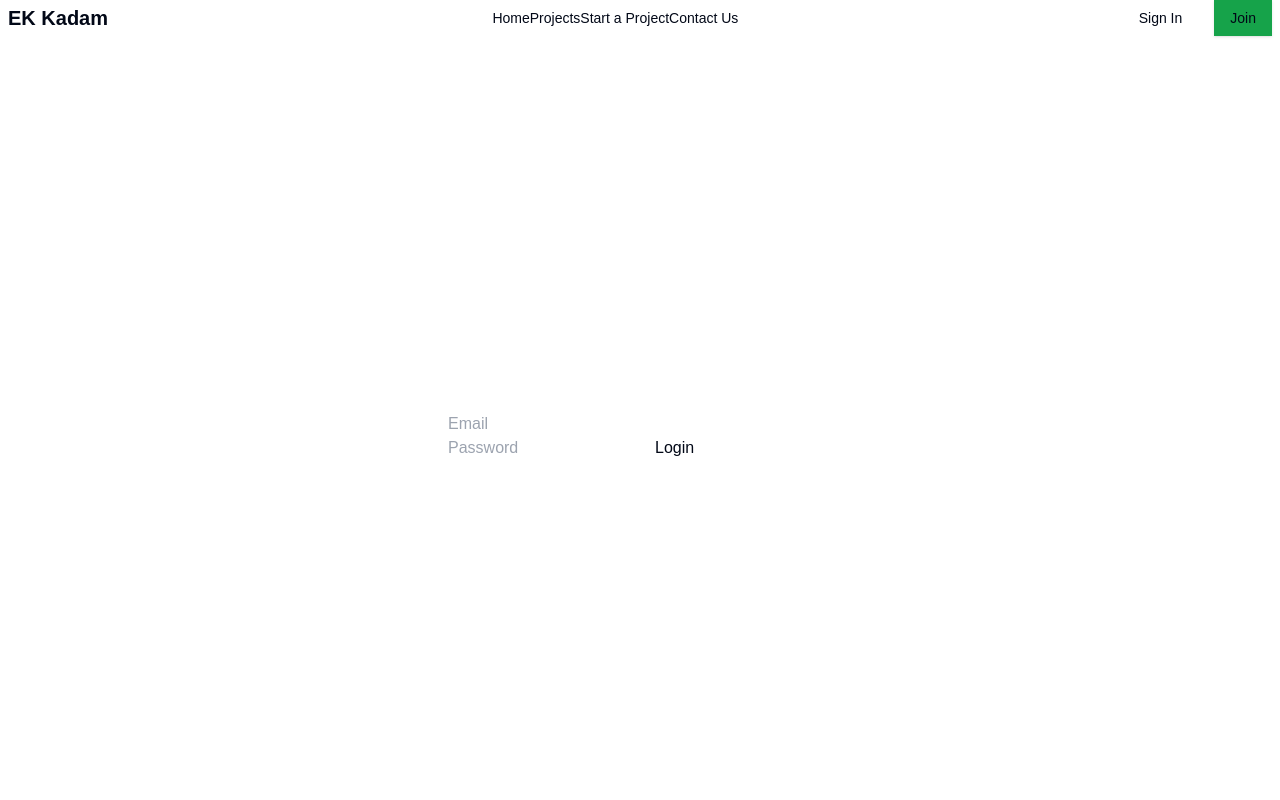
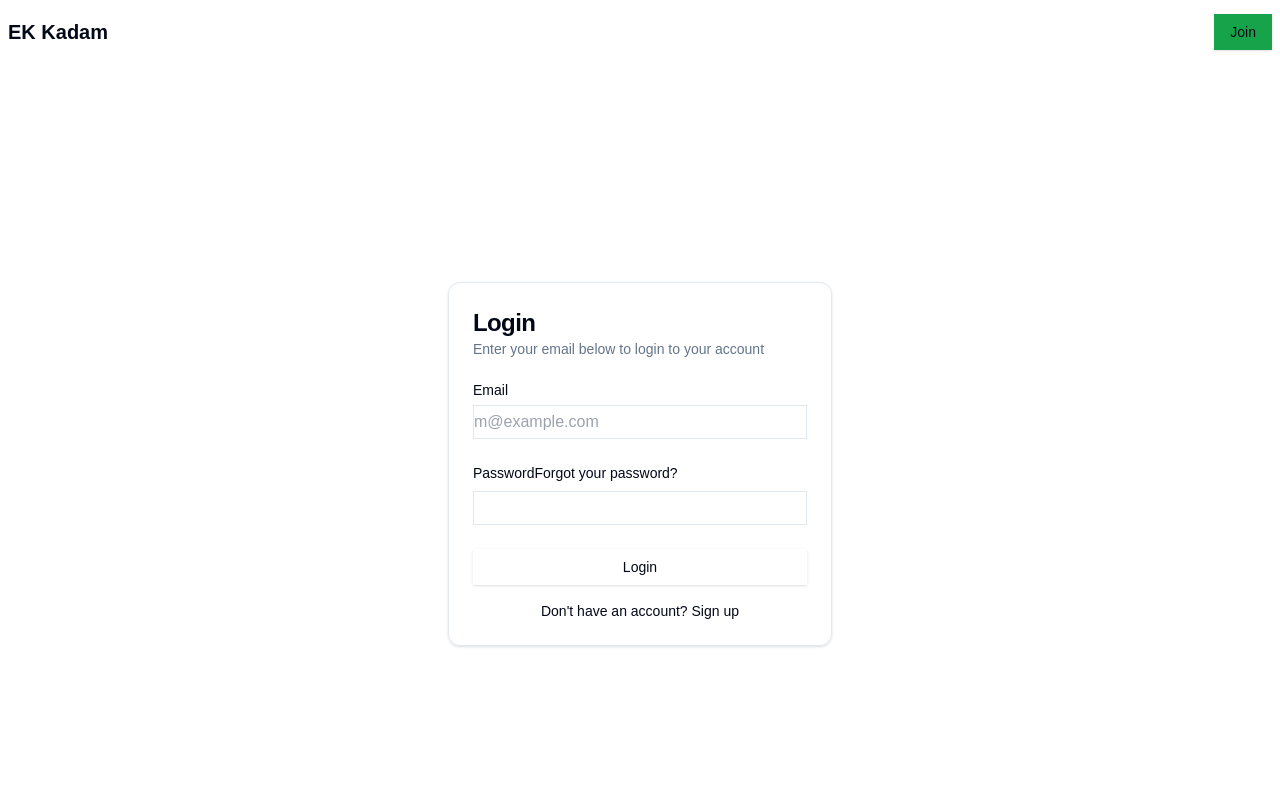
Before and after one commit to kecitclub/theDebuggers, a Next.js app in the folder client/: page /auth/login in a window 1280 px wide. Shown: the top 800 px of the page. Built offline with nearby package versions, Linux system fonts and the light colour scheme.

Commit message:
dashboard

```diff
--- a/client/package.json
+++ b/client/package.json
@@ -9,13 +9,18 @@
     "lint": "next lint"
   },
   "dependencies": {
+    "@radix-ui/react-avatar": "^1.1.2",
     "@radix-ui/react-checkbox": "^1.1.3",
+    "@radix-ui/react-collapsible": "^1.1.2",
+    "@radix-ui/react-dialog": "^1.1.4",
+    "@radix-ui/react-dropdown-menu": "^2.1.4",
     "@radix-ui/react-label": "^2.1.1",
     "@radix-ui/react-popover": "^1.1.4",
     "@radix-ui/react-progress": "^1.1.1",
     "@radix-ui/react-select": "^2.1.4",
     "@radix-ui/react-separator": "^1.1.1",
     "@radix-ui/react-slot": "^1.1.1",
+    "@radix-ui/react-tooltip": "^1.1.6",
     "axios": "^1.7.9",
     "class-variance-authority": "^0.7.1",
     "clsx": "^2.1.1",
--- a/client/src/Components/auth/login-form.tsx
+++ b/client/src/Components/auth/login-form.tsx
@@ -1,111 +1,123 @@
-// import { cn } from "@/lib/utils";
-// import { Button } from "@/components/ui/button";
-// import {
-//   Card,
-//   CardContent,
-//   CardDescription,
-//   CardHeader,
-//   CardTitle,
-// } from "@/components/ui/card";
-// import { Input } from "@/components/ui/input";
-// import { Label } from "@/components/ui/label";
-
-// export default function LoginForm({
-//   className,
-//   ...props
-// }: React.ComponentPropsWithoutRef<"div">) {
-//   return (
-//     <div className={cn("flex flex-col gap-6", className)} {...props}>
-//       <Card>
-//         <CardHeader>
-//           <CardTitle className="text-2xl">Login</CardTitle>
-//           <CardDescription>
-//             Enter your email below to login to your account
-//           </CardDescription>
-//         </CardHeader>
-//         <CardContent>
-//           <form>
-//             <div className="flex flex-col gap-6">
-//               <div className="grid gap-2">
-//                 <Label htmlFor="email">Email</Label>
-//                 <Input
-//                   id="email"
-//                   type="email"
-//                   placeholder="m@example.com"
-//                   required
-//                 />
-//               </div>
-//               <div className="grid gap-2">
-//                 <div className="flex items-center">
-//                   <Label htmlFor="password">Password</Label>
-//                   <a
-//                     href="/auth/forget-password"
-//                     className="ml-auto inline-block text-sm underline-offset-4 hover:underline"
-//                   >
-//                     Forgot your password?
-//                   </a>
-//                 </div>
-//                 <Input id="password" type="password" required />
-//               </div>
-//               <Button type="submit" className="w-full">
-//                 Login
-//               </Button>
-//               <Button variant="outline" className="w-full">
-//                 Login with Google
-//               </Button>
-//             </div>
-//             <div className="mt-4 text-center text-sm">
-//               Don&apos;t have an account?{" "}
-//               <a href="/auth/signup" className="underline underline-offset-4">
-//                 Sign up
-//               </a>
-//             </div>
-//           </form>
-//         </CardContent>
-//       </Card>
-//     </div>
-//   );
-// }
 "use client";
+import { cn } from "@/lib/utils";
+import { Button } from "@/components/ui/button";
 import { useState } from "react";
 import { login } from "@/lib/auth";
+import { toast } from "react-toastify";
+import {
+  Card,
+  CardContent,
+  CardDescription,
+  CardHeader,
+  CardTitle,
+} from "@/components/ui/card";
+import { Input } from "@/components/ui/input";
+import { Label } from "@/components/ui/label";
+import { useRouter } from "next/navigation";
 
-const Login = () => {
+export default function LoginForm({
+  className,
+  ...props
+}: React.ComponentPropsWithoutRef<"div">) {
+  const router = useRouter();
   const [email, setEmail] = useState("");
   const [password, setPassword] = useState("");
   const [error, setError] = useState("");
 
-  const handleSubmit = async (e) => {
+  const handleSubmit = async (e: any) => {
     e.preventDefault();
     try {
       const data = await login({ email, password });
       localStorage.setItem("token", data.token);
-      alert("Login successful");
-    } catch (err) {
-      setError(err.response.data.message);
+      localStorage.setItem("role", data.role);
+      toast.success("Login successful");
+      router.replace(`/dashboard/${data.role}/`);
+    } catch (err: any) {
+      setError(err?.response?.data?.message || "An error occurred");
     }
   };
 
   return (
+    <div className={cn("flex flex-col gap-6", className)} {...props}>
+      <Card>
+        <CardHeader>
+          <CardTitle className="text-2xl">Login</CardTitle>
+          <CardDescription>
+            Enter your email below to login to your account
+          </CardDescription>
+        </CardHeader>
+        <CardContent>
           <form onSubmit={handleSubmit}>
-      <input
+            <div className="flex flex-col gap-6">
+              <div className="grid gap-2">
+                <Label htmlFor="email">Email</Label>
+                <Input
+                  id="email"
                   type="email"
-        placeholder="Email"
-        value={email}
+                  placeholder="m@example.com"
                   onChange={(e) => setEmail(e.target.value)}
                   required
                 />
-      <input
+              </div>
+              <div className="grid gap-2">
+                <div className="flex items-center">
+                  <Label htmlFor="password">Password</Label>
+                  <a
+                    href="/auth/forget-password"
+                    className="ml-auto inline-block text-sm underline-offset-4 hover:underline"
+                  >
+                    Forgot your password?
+                  </a>
+                </div>
+                <Input
+                  id="password"
+                  onChange={(e) => setPassword(e.target.value)}
+                  name="password"
                   type="password"
-        placeholder="Password"
-        value={password}
-        onChange={(e) => setPassword(e.target.value)}
                   required
                 />
-      <button type="submit">Login</button>
-      {error && <p>{error}</p>}
+              </div>
+              <Button type="submit" className="w-full">
+                Login
+              </Button>
+              {/* <Button variant="outline" className="w-full">
+                Login with Google
+              </Button> */}
+            </div>
+            <div className="mt-4 text-center text-sm">
+              Don&apos;t have an account?{" "}
+              <a href="/auth/signup" className="underline underline-offset-4">
+                Sign up
+              </a>
+            </div>
           </form>
+        </CardContent>
+      </Card>
+    </div>
   );
-};
+}
 
-export default Login;
+// const Login = () => {
+//   return (
+//     <form onSubmit={handleSubmit}>
+//       <input
+//         type="email"
+//         placeholder="Email"
+//         value={email}
+//         onChange={(e) => setEmail(e.target.value)}
+//         required
+//       />
+//       <input
+//         type="password"
+//         placeholder="Password"
+//         value={password}
+//         onChange={(e) => setPassword(e.target.value)}
+//         required
+//       />
+//       <button type="submit">Login</button>
+//       {error && <p>{error}</p>}
+//     </form>
+//   );
+// };
+
+// export default Login;
--- /dev/null
+++ b/client/src/app/dashboard/[slug]/layout.tsx
@@ -0,0 +1,68 @@
+import type { Metadata } from "next";
+import { AppSidebar } from "@/components/Dashboard/app-sidebar";
+import {
+  Breadcrumb,
+  BreadcrumbItem,
+  BreadcrumbLink,
+  BreadcrumbList,
+  BreadcrumbPage,
+  BreadcrumbSeparator,
+} from "@/components/ui/breadcrumb";
+import { Separator } from "@/components/ui/separator";
+import {
+  SidebarInset,
+  SidebarProvider,
+  SidebarTrigger,
+} from "@/components/ui/sidebar";
+import { clientAdmin } from "@/constant/dashboardConstant";
+import { notFound } from "next/navigation";
+
+export const metadata: Metadata = {
+  title: "Eak Kadam",
+  description: "A steps toward the betterment",
+};
+export async function generateStaticParams() {
+  return [{ slug: "user" }, { slug: "admin" }];
+}
+export default async function Layout({
+  children,
+  params,
+}: {
+  params: Promise<{ slug: string }>;
+  children: React.ReactNode;
+}) {
+  const { slug } = await params;
+  const validSlug = await clientAdmin.find((i) => i.slug == slug);
+  if (!validSlug) {
+    notFound();
+  }
+
+  return (
+    <SidebarProvider>
+      <AppSidebar />
+      <SidebarInset>
+        <header className="flex h-16 shrink-0 items-center gap-2 transition-[width,height] ease-linear group-has-[[data-collapsible=icon]]/sidebar-wrapper:h-12">
+          <div className="flex items-center gap-2 px-4">
+            <SidebarTrigger className="-ml-1" />
+            <Separator orientation="vertical" className="mr-2 h-4" />
+            <Breadcrumb>
+              <BreadcrumbList>
+                <BreadcrumbItem className="hidden md:block">
+                  <BreadcrumbLink href="#">
+                    Building Your Application
+                    {slug}
+                  </BreadcrumbLink>
+                </BreadcrumbItem>
+                <BreadcrumbSeparator className="hidden md:block" />
+                <BreadcrumbItem>
+                  <BreadcrumbPage>Data Fetching</BreadcrumbPage>
+                </BreadcrumbItem>
+              </BreadcrumbList>
+            </Breadcrumb>
+          </div>
+        </header>
+        {children}
+      </SidebarInset>
+    </SidebarProvider>
+  );
+}
--- /dev/null
+++ b/client/src/app/dashboard/[slug]/page.tsx
@@ -0,0 +1,14 @@
+const page = async () => {
+  return (
+    <div className="flex flex-1 flex-col gap-4 p-4 pt-0">
+      <div className="grid auto-rows-min gap-4 md:grid-cols-3">
+        <div className="aspect-video rounded-xl bg-muted/50" />
+        <div className="aspect-video rounded-xl bg-muted/50" />
+        <div className="aspect-video rounded-xl bg-muted/50" />
+      </div>
+      <div className="min-h-[100vh] flex-1 rounded-xl bg-muted/50 md:min-h-min" />
+    </div>
+  );
+};
+
+export default page;
--- a/client/src/app/layout.tsx
+++ b/client/src/app/layout.tsx
@@ -3,6 +3,8 @@ import { Geist, Geist_Mono } from "next/font/google";
 import "./globals.css";
 import { SiteFooter } from "@/components/site-footer";
 import { SiteHeader } from "@/components/site-header";
+import { ToastContainer } from "react-toastify";
+import "react-toastify/dist/ReactToastify.css";
 
 const geistSans = Geist({
   variable: "--font-geist-sans",
@@ -29,6 +31,7 @@ export default function RootLayout({
       <body
         className={`${geistSans.variable} ${geistMono.variable} antialiased`}
       >
+        <ToastContainer />
         <SiteHeader />
         {children}
         <SiteFooter />
--- a/client/src/constant/dashboardConstant.tsx
+++ b/client/src/constant/dashboardConstant.tsx
@@ -1,6 +1,6 @@
 export const clientAdmin = [
   {
-    slug: "client",
+    slug: "user",
   },
   {
     slug: "admin",
```
Also changed, not shown: client/src/Components/auth/register-form.tsx (+9 -7 lines), client/src/hooks/use-register.tsx (+35 -46 lines), 1 other file (tests, documents, lock files or other folders). Lines whose indentation alone changed are shown as unchanged.
